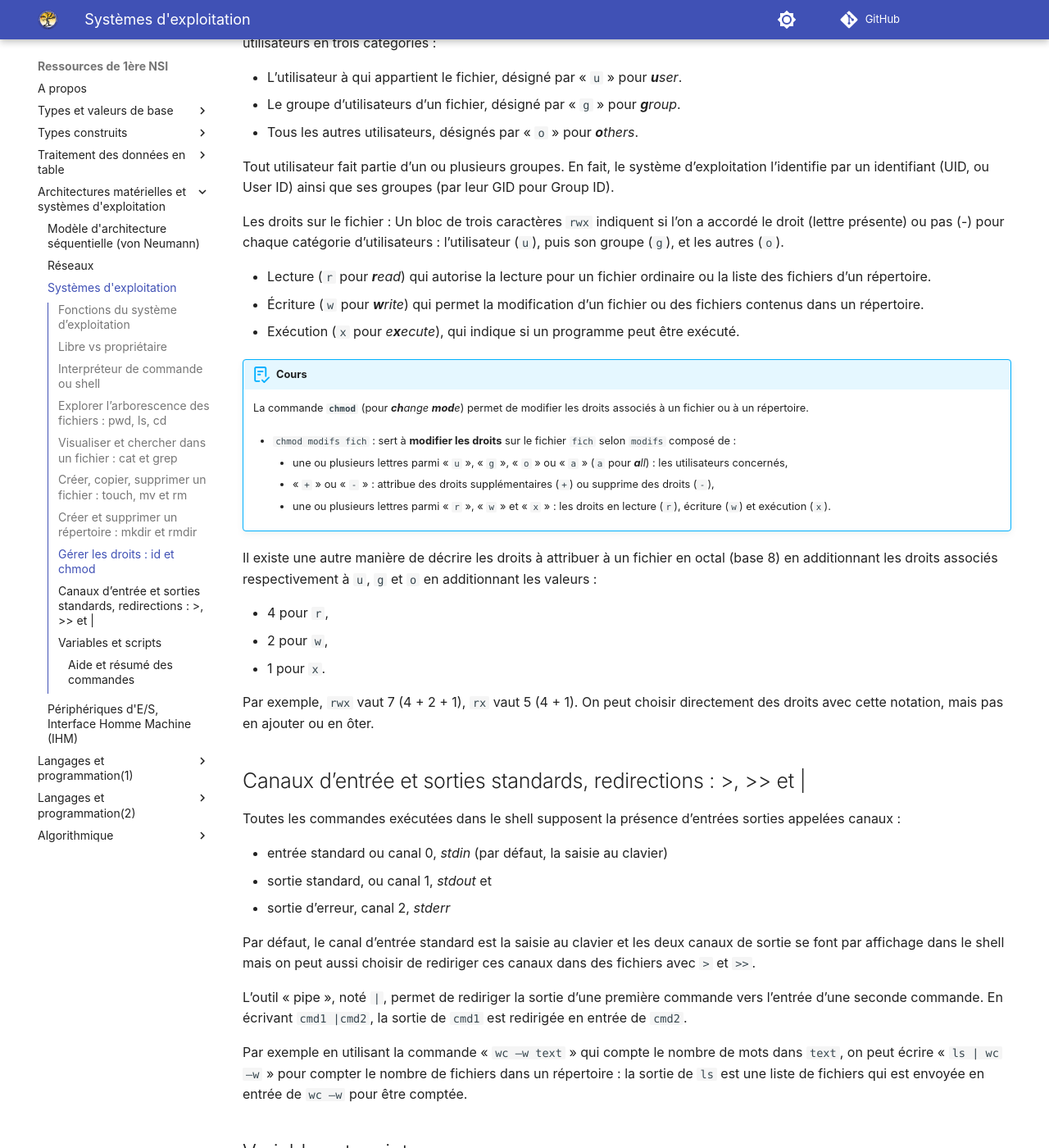
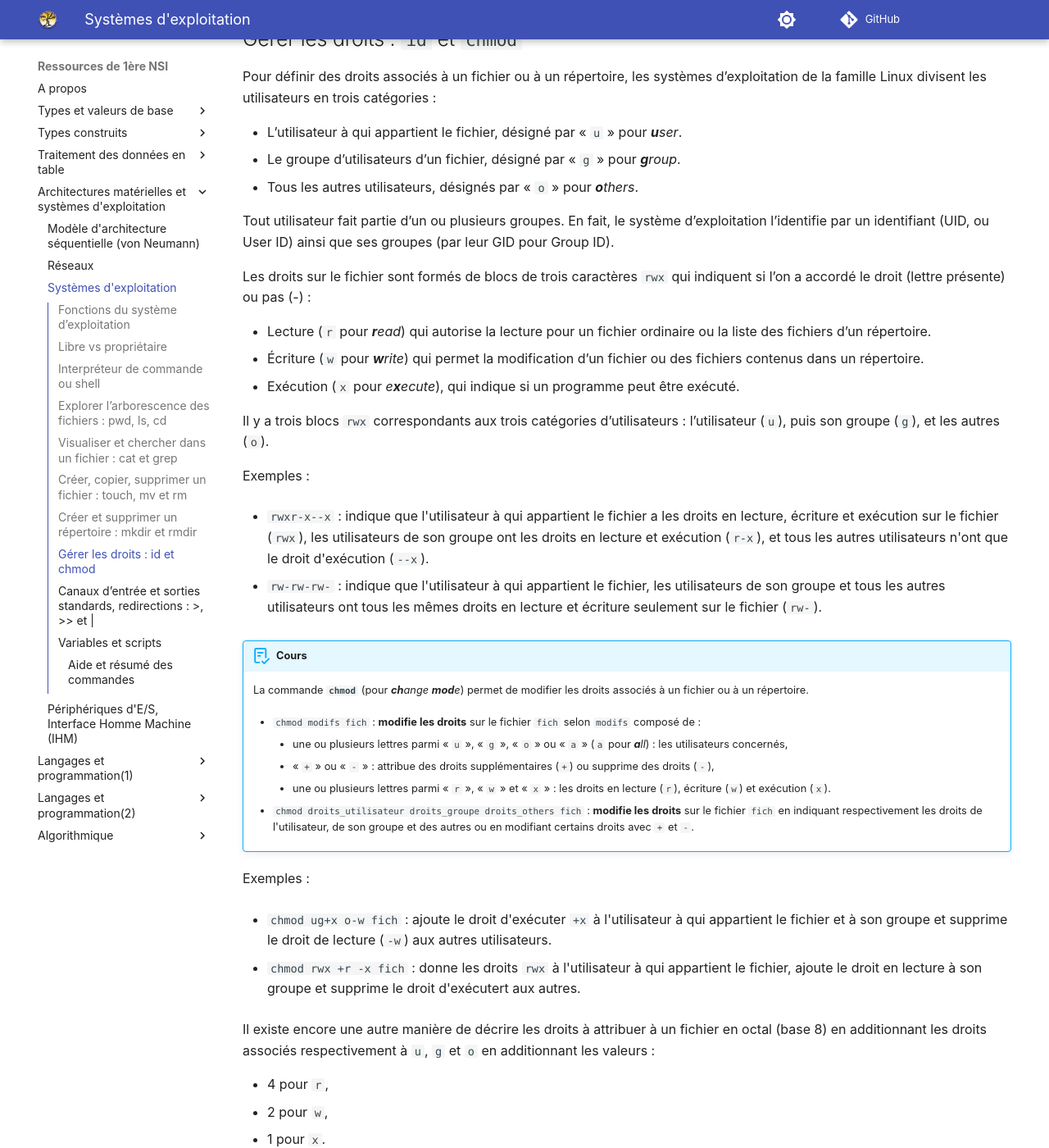
Before and after one commit to fab-perez/NSI-1, an MkDocs documentation site: the page built from docs/architecture-materielles-et-systemes-d-exploitation/3-systemes-exploitation.md, in a window 1280 px wide and 1400 px high, scrolled down 3070 px. Shown: the whole window at 82% size. Built offline with MkDocs 1.6.1 and Material for MkDocs 9.7.7, drawn with Linux system fonts in a browser that asks for light colours; emoji names are drawn with the system emoji font; comment, search, counter and statistics services are not loaded; some of the changed text lies outside the part shown.

Commit message:
Add files via upload

```diff
--- a/docs/architecture-materielles-et-systemes-d-exploitation/3-systemes-exploitation.md
+++ b/docs/architecture-materielles-et-systemes-d-exploitation/3-systemes-exploitation.md
@@ -50,7 +51,7 @@
 !!! abstract "Cours"
     La commande **`pwd`** (pour « ***p****rint* ***wo****rking* ***d****irectory* ») donne l’adresse du répertoire courant ou répertoire dans lequel on se trouve actuellement.
 
-    La commande **`ls`**  (pour ***l****ist*) sert à afficher le contenu d’un répertoire (fichiers et répertoires).
+    La commande **`ls`**  (pour ***l****ist*) affiche le contenu d’un répertoire (fichiers et répertoires).
 
     « **`.`** » désigne le répertoire courant,
 
@@ -68,42 +69,45 @@
     - `cd ..` : permet de remonter d’un niveau dans le répertoire parent.
     - `cd` ou `cd ~` : permettent de retourner dans son répertoire personnel, depuis n'importe quel répertoire.
 
-    Pour identifier un fichier ou un répertoire depuis le répertoire courant (**`.`**) on utilise un **chemin relatif**. Ce chemin n’est **pas unique**, il dépend du répertoire dans lequel on se trouve.
+    Pour identifier un fichier ou un répertoire **depuis le répertoire** courant (**`.`**) on utilise un **chemin relatif**. Ce chemin n’est **pas unique**, il dépend du répertoire dans lequel on se trouve.
 
     Un répertoire particulier se trouve tout au sommet de l’arborescence : le répertoire **racine** ou **root** (**`/`**) .
 
     - 	`cd /` : permet de se rendre directement dans le répertoire racine de l’arborescence de fichiers.
 
-    Pour identifier un fichier ou un répertoire depuis la racine (/ ou root), on utilise son **chemin absolu**. Ce chemin est **unique**, il ne dépend pas du répertoire dans lequel on se trouve.
+    Pour identifier un fichier ou un répertoire **depuis la racine** (**`/`** ou **root**), on utilise son **chemin absolu**. Ce chemin est **unique**, il ne dépend pas du répertoire dans lequel on se trouve.
 
 ## Visualiser et chercher dans un fichier : `cat` et `grep`
 
 !!! abstract "Cours"
-    La commande **`cat`** (pour « ***cat****enate* » ou concaténer) servait à l’origine à joindre deux fichiers ensembles mais est souvent utilisé pour afficher le contenu d’un seul fichier dans le terminal.
+    La commande **`cat`** (pour « ***cat****enate* » ou concaténer) servait à l’origine à joindre deux fichiers ensembles mais est souvent utilisée pour afficher le contenu d’un seul fichier dans le terminal.
 
-    La commande **`grep`** sert à rechercher une chaîne de caractères dans un fichier.
+    La commande **`grep`** permet de rechercher une chaîne de caractères dans un fichier.
 
 ## Créer, copier, supprimer un fichier : `touch`, `mv` et `rm`
 
 !!! abstract "Cours"
     Les commandes `cp`, `mv` et `rm` permettent de copier, déplacer ou renommer et supprimer un fichier :
 
-    - `cp fich1 fich2` : sert à **copier** le fichier `fich1` dans `fich2` (`cp` pour ***c****o****p****y*).
+    - `cp fich1 fich2` : **copie** le fichier `fich1` dans `fich2` (`cp` pour ***c****o****p****y*).
 
-	- `mv fich1 rep` :  sert à **déplacer** le fichier `fich1` dans un répertoire `rep` (`mv` pour ***m****o****v****e*).
+	- `mv fich1 rep` :  **déplace** le fichier `fich1` dans un répertoire `rep` (`mv` pour ***m****o****v****e*).
 
-	- `mv fich1 fich2` : sert à **renommer** le fichier `fich1` en `fich2`.
+	- `mv fich1 fich2` : **renomme** le fichier `fich1` en `fich2`.
 
-	- `rm fich` :  sert à **supprimer** un fichier `fich` (`rm` pour ***r****e****m****ove*).
+	- `rm fich` : **supprime** un fichier `fich` (`rm` pour ***r****e****m****ove*).
 
 ## Créer et supprimer un répertoire : `mkdir` et `rmdir`
 
 !!! abstract "Cours"
     Les commandes `mkdir` et `rmdir`  permettent de créer  et supprimer un répertoire :
 
-    - `mkdir rep` : sert à **créer** un répertoire `rep` (`mkdir` pour ***m****a****k****e* ***dir****ectory*) .
+    - `mkdir rep` : **crée** un répertoire appelé `rep` (`mkdir` pour ***m****a****k****e* ***dir****ectory*) .
 
-    - `rmdir rep` : sert à **supprimer** un répertoire `rep` (`rmdir` pour ***r****e****m****ove* ***dir****ectory*). `rmdir` (sans option) ne permet pas de supprimer un répertoire qui n’est pas vide.
+    - `rmdir rep` : **supprime** le répertoire `rep` (`rmdir` pour ***r****e****m****ove* ***dir****ectory*).
+
+:warning:`rmdir` (sans option) ne peut pas supprimer un répertoire qui n’est pas vide, il faut d'abord supprimer tous les fichiers et sous-répertoires
+contenus dans un répertoire avant de le pouvoir le supprimer.
 
 
 
@@ -118,23 +122,45 @@
 Tout utilisateur fait partie d’un ou plusieurs groupes. En fait, le système d’exploitation l’identifie par un identifiant (UID, ou User ID) ainsi que ses groupes (par leur GID pour Group ID).
 
 
-Les droits sur le fichier : Un bloc de trois caractères `rwx` indiquent si l’on a accordé le droit (lettre présente) ou pas (-) pour chaque catégorie d’utilisateurs : l’utilisateur (`u`), puis son groupe (`g`), et les autres (`o`).
+Les droits sur le fichier sont formés de blocs de trois caractères `rwx` qui indiquent si l’on a accordé le droit (lettre présente) ou pas (-) :
 
 - Lecture (`r` pour ***r****ead*) qui autorise la lecture pour un fichier ordinaire ou la liste des fichiers d’un répertoire.
 - Écriture (`w` pour ***w****rite*) qui permet la modification d’un fichier ou des fichiers contenus dans un répertoire.
 - Exécution (`x` pour *e****x****ecute*), qui indique si un programme peut être exécuté.
 
+Il y a trois blocs `rwx` correspondants aux trois catégories d’utilisateurs : l’utilisateur (`u`), puis son groupe (`g`), et les autres (`o`).
+
+Exemples :
+
+- `rwxr-x--x` : indique que l'utilisateur à qui appartient le fichier a les droits en lecture, écriture et exécution sur le fichier (`rwx`),
+les utilisateurs de son groupe ont les droits en lecture et exécution (`r-x`), et tous les autres utilisateurs n'ont que le droit d'exécution (`--x`).
+
+- `rw-rw-rw-` : indique que l'utilisateur à qui appartient le fichier, les utilisateurs de son groupe et tous les autres utilisateurs
+ont tous les mêmes droits en lecture et écriture seulement sur le fichier (`rw-`).
+
 
 !!! abstract "Cours"
     La commande **`chmod`**   (pour ***ch****ange*  ***mod****e*) permet de modifier les droits associés à un fichier ou à un répertoire.
 
-    - `chmod modifs fich` : sert à **modifier les droits** sur le fichier `fich` selon `modifs` composé de :
+    - `chmod modifs fich` :  **modifie les droits** sur le fichier `fich` selon `modifs` composé de :
 
         - 	une ou plusieurs lettres parmi « `u` », « `g` », « `o` »  ou  « `a` » (`a` pour  ***a****ll*) : les utilisateurs concernés,
         - 	« `+` » ou « `-` » :  attribue des droits supplémentaires (`+`) ou supprime des droits (`-`),
         - 	une ou plusieurs lettres parmi « `r` », « `w` » et « `x` » : les droits en lecture (`r`), écriture (`w`) et exécution (`x`).
 
-Il existe une autre manière de décrire les droits à attribuer à un fichier en octal (base 8) en additionnant les droits associés respectivement à `u`, `g` et `o` en additionnant les valeurs :
+	- `chmod droits_utilisateur droits_groupe droits_others fich` : **modifie les droits** sur le fichier `fich`
+	en indiquant respectivement les droits de l'utilisateur, de son groupe et des autres ou en modifiant certains droits avec `+` et `-`.
+
+Exemples :
+
+- `chmod ug+x o-w fich` : ajoute le droit d'exécuter `+x` à l'utilisateur à qui appartient le fichier et à son groupe et supprime
+le droit de lecture (`-w`) aux autres utilisateurs.
+
+- `chmod rwx +r -x fich` : donne les droits `rwx` à l'utilisateur à qui appartient le fichier, ajoute le droit en lecture à son groupe et supprime
+le droit d'exécutert aux autres.
+
+
+Il existe encore une autre manière de décrire les droits à attribuer à un fichier en octal (base 8) en additionnant les droits associés respectivement à `u`, `g` et `o` en additionnant les valeurs :
 
 -	4 pour `r`,
 -	2 pour `w`,
```
Also changed, not shown: other parts of docs/architecture-materielles-et-systemes-d-exploitation/3-systemes-exploitation.md (+3 -2 lines).
